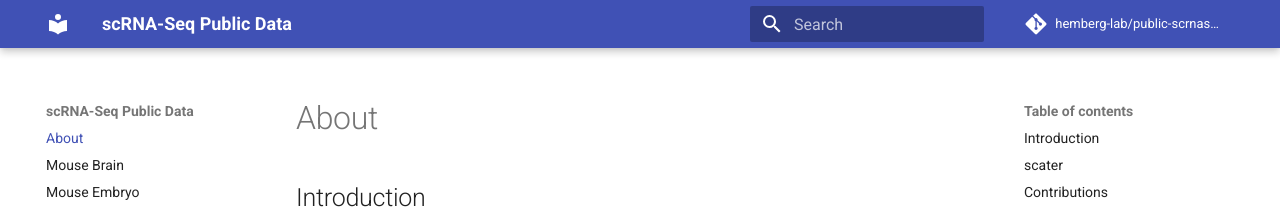
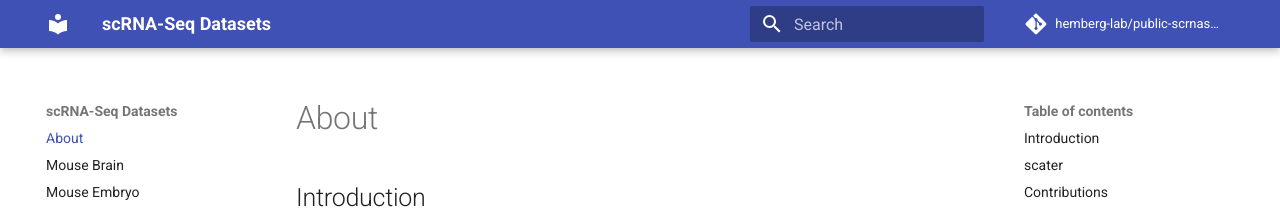
Before and after one commit to hemberg-lab/scRNA.seq.datasets, an MkDocs documentation site: the page built from website/index.md, in a window 1280 px wide. Shown: the top 209 px of the page. Built offline with MkDocs 1.6.1 and Material for MkDocs 9.7.7, drawn with Linux system fonts in a browser that asks for light colours; comment, search, counter and statistics services are not loaded; old or Windows-style settings are respelled for this version of MkDocs.

Commit message:
update dockerfile

```diff
--- a/mkdocs.yml
+++ b/mkdocs.yml
@@ -1,4 +1,4 @@
-site_name: scRNA-Seq Public Data
+site_name: scRNA-Seq Datasets
 pages:
     - About: index.md
     - Mouse Brain: mouse-brain.md
```
Also changed, not shown: 1 other file.
